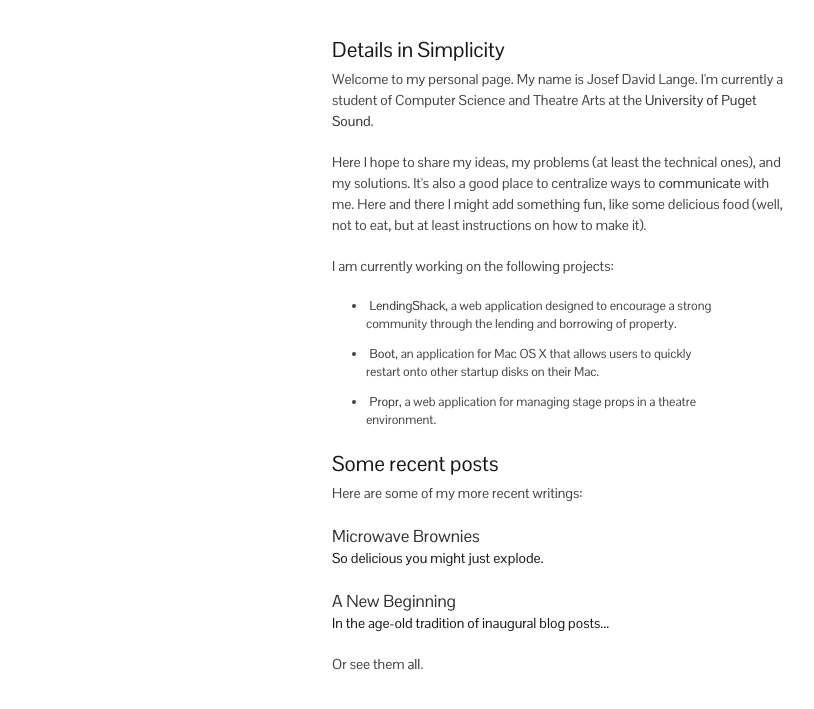
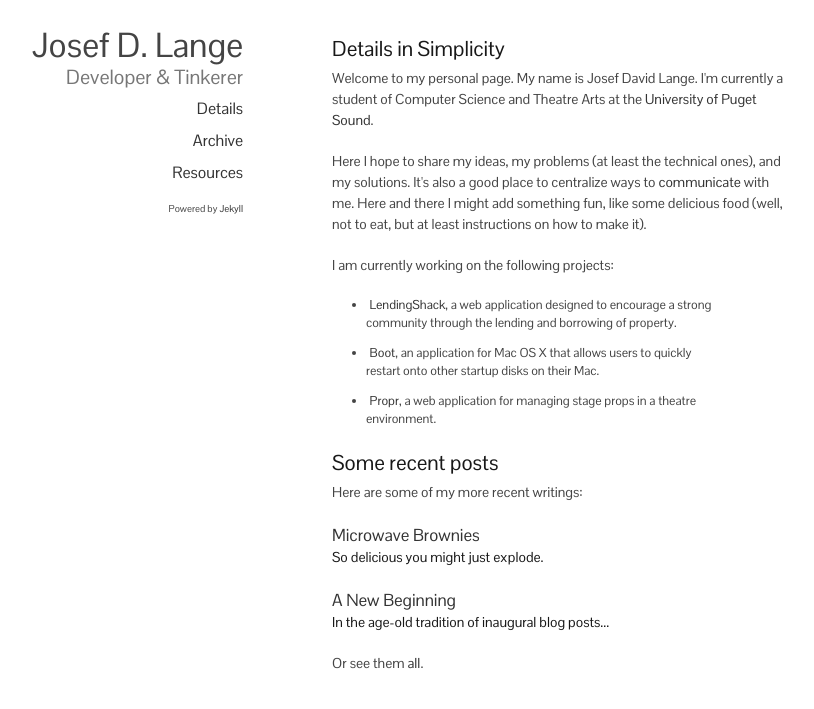
Before and after one commit to josefdlange/josefdlange.github.com, a Jekyll site: the page built from index.html, in a window 1280 px wide. Shown: the top 709 px of the page, without its empty margins (198-1012 px from the left). Built offline with Jekyll 4.4.1, drawn with Linux system fonts in a browser that asks for light colours; the list of posts is cut into pages by our own code.

Commit message:
Returned to working state for CSS3-compatible browsers.

```diff
--- a/stylesheets/base.css
+++ b/stylesheets/base.css
@@ -73,14 +73,14 @@
     .sidebar {
         margin-top: 25px;
         text-align: right;
-        width: 100%;
     }
 
     .navfixer {
         position: fixed;
-        width: 160px;
-        top: 100%;
-        left: 0%;
+    }
+
+    .navfixer ul {
+        /*float: left;*/
     }
 
     p.jekyll {
@@ -94,7 +94,7 @@
     }
 
     .main {
-        padding-top: 35px;
+        margin-top: 34px;
     }
 
     ul.bullets {
--- a/stylesheets/layout.css
+++ b/stylesheets/layout.css
@@ -44,7 +44,7 @@
 	/* All Mobile Sizes (devices and browser) */
 	@media only screen and (max-width: 767px) {
     	div.sidebar { text-align: left; padding-top: 30px; }
-    	div.navfixer { position: inherit; width: inherit; }
+    	div.navfixer { position: inherit; }
     	p.jekyll { display: none; }
     	span.title { font-size: 28px; line-height: 30px; }
     	span.subtitle { font-size: 18px; line-height: 20px; }
```
